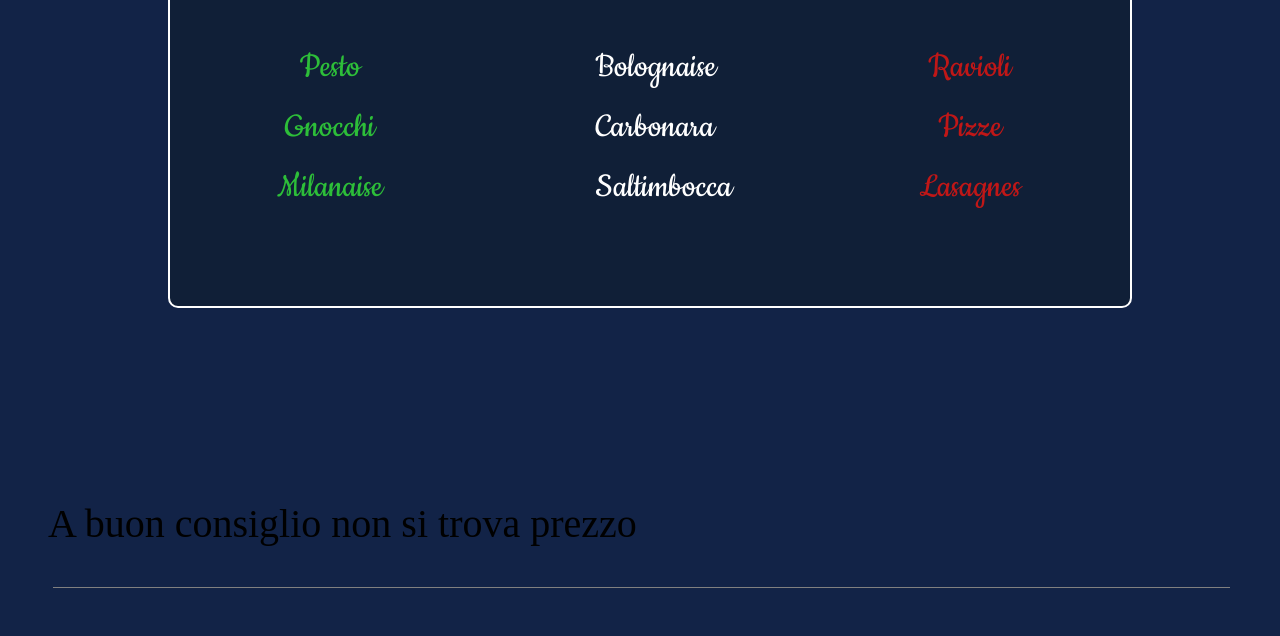
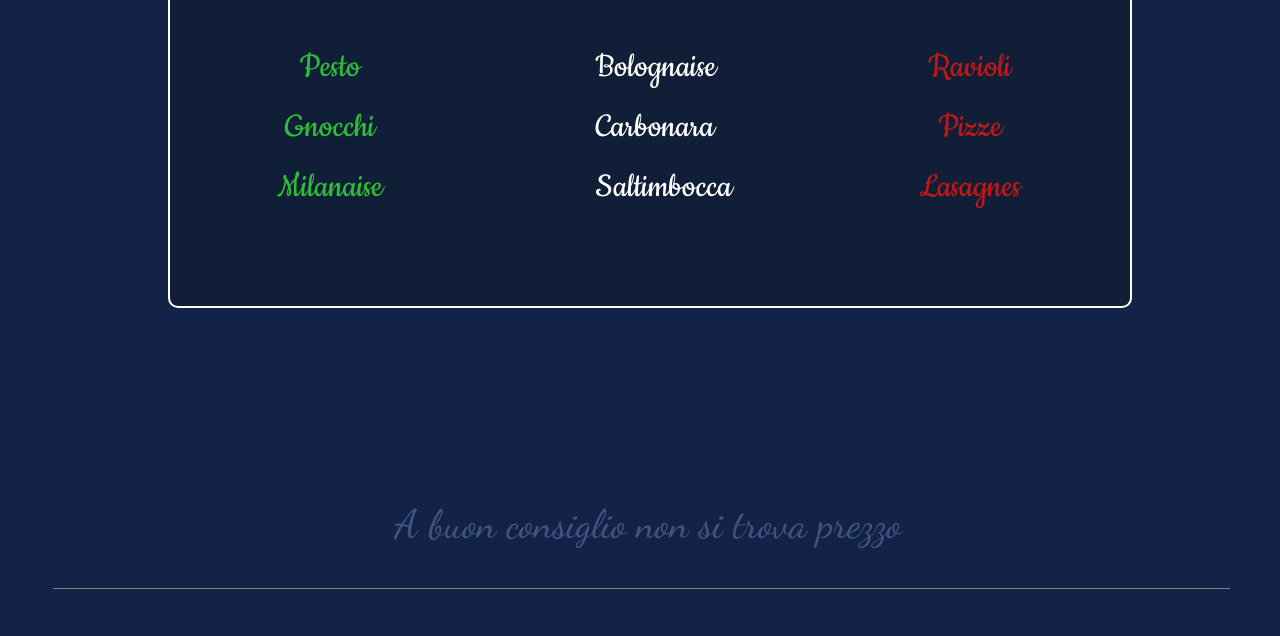
Before and after one commit to LumierInterieure/CucinItaliana, a plain HTML site: page index.html in a window 1280 px wide. Shown: the part 1706-2342 px from the top of the page. Drawn offline with Linux system fonts and the light colour scheme.

Commit message:
Add files via upload

```diff
--- a/style.css
+++ b/style.css
@@ -665,7 +665,7 @@ li
 }
 
 
-#citation
+blockquote
 {
   text-align: center;
   font-family: Dancing Script, 'Courier New', Courier, monospace;
```
